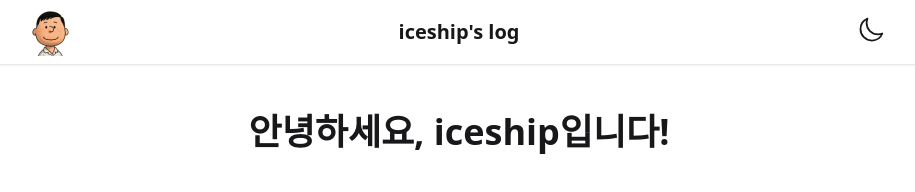
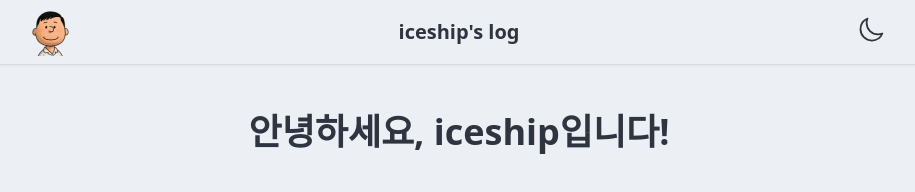
Before and after one commit to iceship/astro-bun-blog, an Astro site: page /about in a window 1280 px wide. Shown: the whole page, without its empty margins (181-1096 px from the left). Built offline with nearby package versions, Linux system fonts and the light colour scheme; Astro itself is replaced by a stand-in of ours.

Commit message:
feat: enhance theme management with improved theme mapping and event handling

```diff
--- a/src/components/ThemeManager.astro
+++ b/src/components/ThemeManager.astro
@@ -2,7 +2,6 @@
 type Props = {
   defaultTheme?: "auto" | "dark" | "light" | undefined;
 };
-
 const { defaultTheme = "auto" } = Astro.props;
 ---
 
@@ -10,26 +9,50 @@ const { defaultTheme = "auto" } = Astro.props;
   window.theme ??= (() => {
     const defaultTheme =
       document.currentScript.getAttribute("data-default-theme");
+
     const storageKey = "theme";
     const store =
       typeof localStorage !== "undefined"
         ? localStorage
         : { getItem: () => null, setItem: () => {} };
 
-    const mediaMatcher = window.matchMedia("(prefers-color-scheme: light)");
-    let systemTheme = mediaMatcher.matches ? "light" : "dark";
+    // ✅ 시스템 다크 선호 감지는 dark 기준이 더 자연스러움
+    const mediaMatcher = window.matchMedia("(prefers-color-scheme: dark)");
+    let systemTheme = mediaMatcher.matches ? "dark" : "light";
     mediaMatcher.addEventListener("change", (event) => {
-      systemTheme = event.matches ? "light" : "dark";
-      applyTheme(getTheme());
+      systemTheme = event.matches ? "dark" : "light";
+      applyTheme(getTheme()); // auto일 때 자연 반영
     });
 
+    // ✅ light/dark -> DaisyUI 테마 매핑
+    const THEME_MAP = {
+      light: "nord",
+      dark: "dracula",
+    };
+
     function applyTheme(theme) {
-      const resolvedTheme = theme === "auto" ? systemTheme : theme;
-      document.documentElement.dataset.theme = resolvedTheme;
+      const resolvedTheme = theme === "auto" ? systemTheme : theme; // "light" | "dark"
+      const dataTheme = THEME_MAP[resolvedTheme] ?? resolvedTheme; // "nord" | "dracula"
+
+      // ✅ 유틸리티용(variant): data-mode
+      document.documentElement.dataset.mode = resolvedTheme;
+
+      // ✅ DaisyUI용: data-theme
+      document.documentElement.dataset.theme = dataTheme;
+
+      // ✅ 브라우저 폼/스크롤바 등
       document.documentElement.style.colorScheme = resolvedTheme;
+
+      // 이벤트 payload를 명확히
       document.dispatchEvent(
         new CustomEvent("theme-changed", {
-          detail: { theme, systemTheme, defaultTheme },
+          detail: {
+            theme, // 사용자가 선택한 값 ("auto" | "light" | "dark")
+            resolvedTheme, // 실제 적용된 값 ("light" | "dark")
+            dataTheme, // DaisyUI 테마 ("nord" | "dracula")
+            systemTheme, // 시스템 선호 ("light" | "dark")
+            defaultTheme, // 초기 디폴트
+          },
         }),
       );
     }
@@ -53,10 +76,13 @@ const { defaultTheme = "auto" } = Astro.props;
 
     return { setTheme, getTheme, getSystemTheme, getDefaultTheme };
   })();
+
+  // 초기 적용
   theme.setTheme(theme.getTheme());
 </script>
 
 <script>
+  // Astro 페이지 전환 후에도 재적용
   document.addEventListener("astro:after-swap", () => {
     window.theme.setTheme(window.theme.getTheme());
   });
--- a/src/components/ThemeToggleButton.astro
+++ b/src/components/ThemeToggleButton.astro
@@ -81,9 +81,10 @@ const { themeIconRelationship = "opposite" } = Astro.props;
 
       bindEvents() {
         this.addEventListener("click", this.toggleTheme);
+        console.log("Binding theme change listener");
         document.addEventListener("theme-changed", (e) =>
           this.updateThemeIconAndAriaLabel(
-            e.detail.currentTheme,
+            e.detail.theme ?? theme.getTheme(),
             e.detail.systemTheme,
           ),
         );
--- a/src/styles/global.css
+++ b/src/styles/global.css
@@ -5,16 +5,11 @@
   /* biome-ignore lint/correctness/noUnknownProperty: <themes> */
   themes:
     nord --default,
-    dracula --prefersdark,
-    light,
-    dark;
+    dracula --prefersdark;
 }
-@custom-variant dark (&:where([data-theme="dark"], [data-theme="dark"] *));
-@custom-variant light (&:where([data-theme="light"], [data-theme="light"] *));
-@custom-variant prefers-dark (&:where(
-  [data-theme="dark"],
-  [data-theme="dark"] *
-));
+@custom-variant dark (&:where([data-mode="dark"], [data-mode="dark"] *));
+@custom-variant light (&:where([data-mode="light"], [data-mode="light"] *));
+
 @layer base {
   html {
     scroll-behavior: smooth;
```
